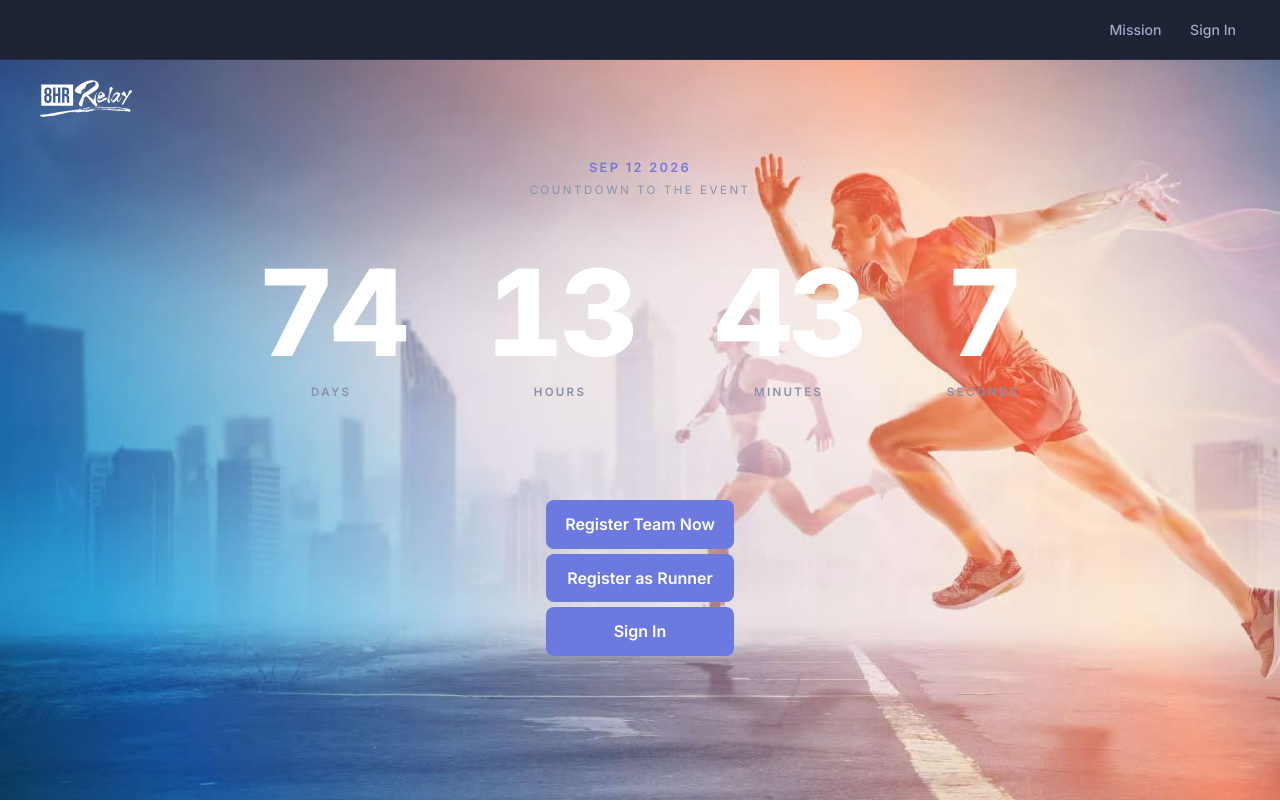
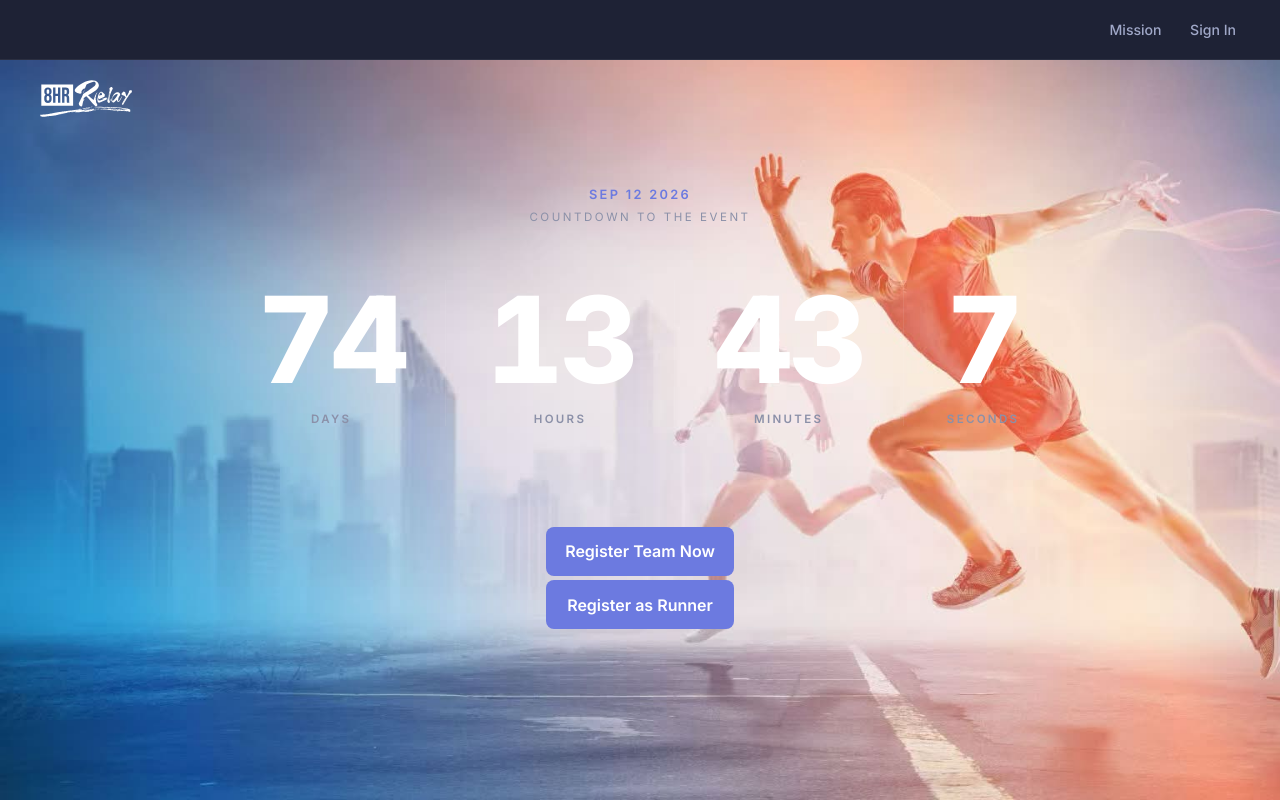
Before and after one commit to FrozenHydrant/eight-hour-relay-website, a Flask app: page / in a window 1280 px wide. Shown: the top 801 px of the page. Run offline with Flask 3, Linux system fonts and the light colour scheme; parts of the project's set-up code (start-up, migrations or seed data) failed here and were passed over.

Commit message:
Delete the unnecessary blue sign in button

```diff
--- a/templates/index.html
+++ b/templates/index.html
@@ -50,11 +50,6 @@
         <a href="{{ url_for('runner_registration') }}">
           Register as Runner
         </a>
-        {% if not_logged_in %}
-        <a href="{{ url_for('login') }}">
-          Sign In
-        </a>
-        {% endif %}
         {% endif %}
 
         {% if not is_undecided and not is_captain %}
```
